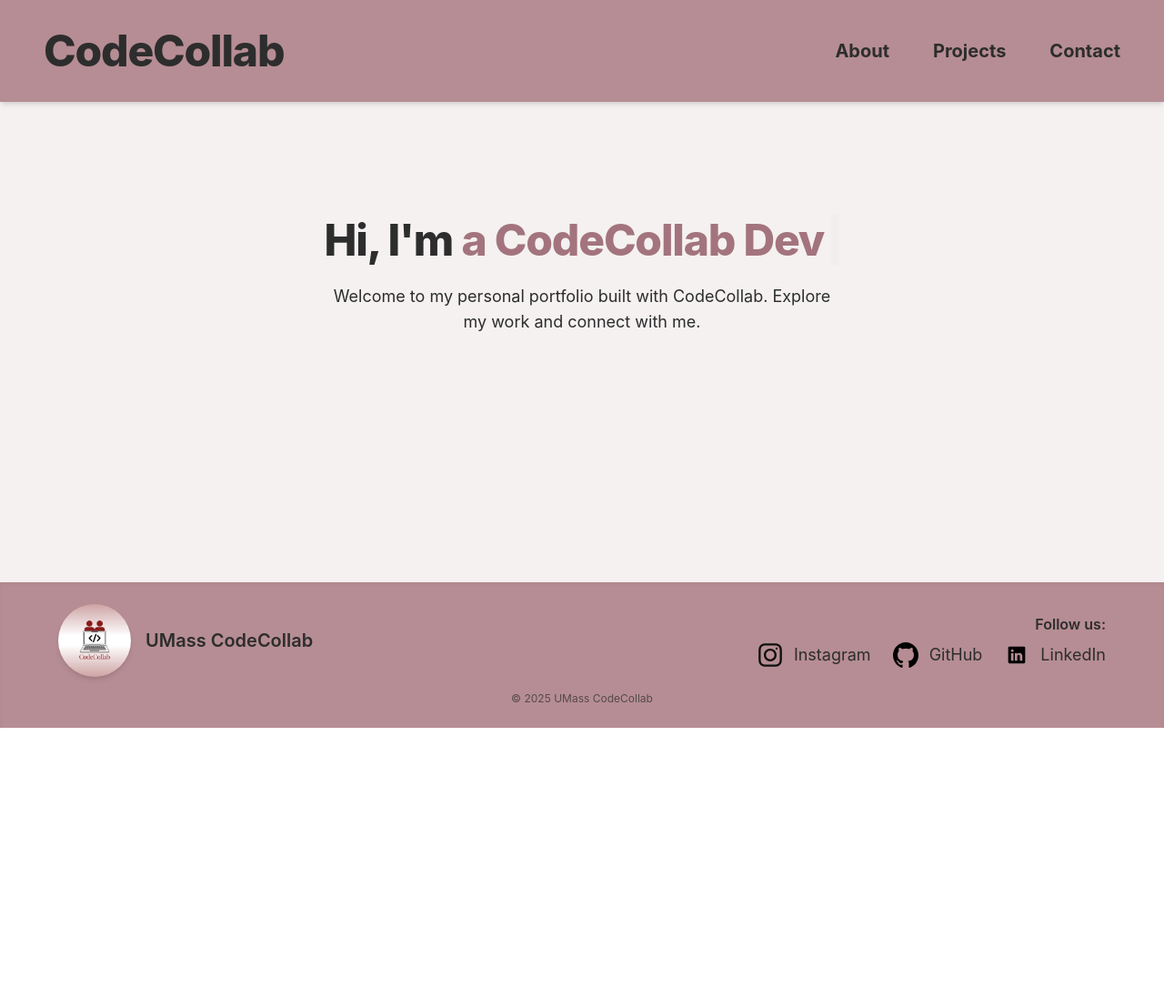
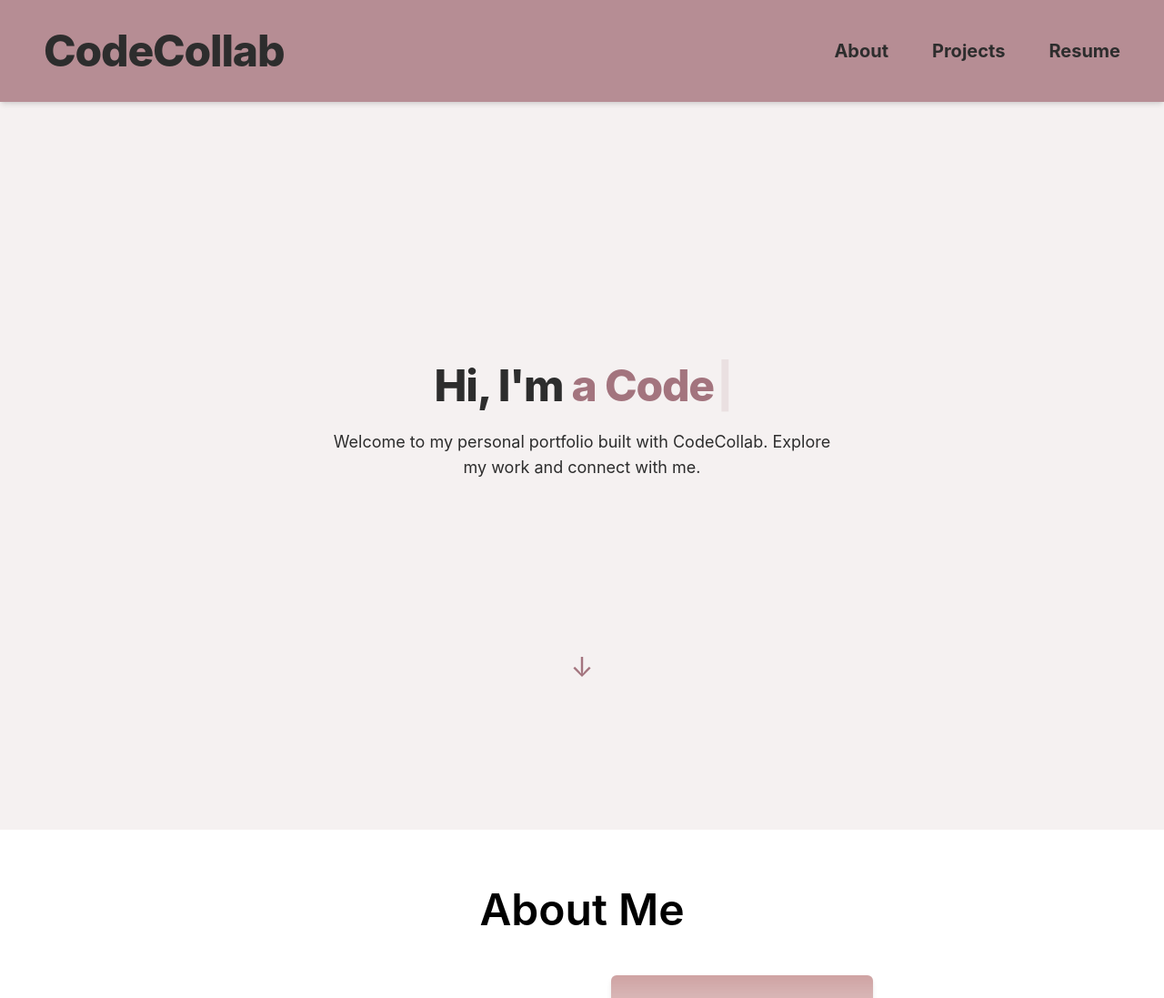
Before and after one commit to montanezm1/personal-website, a React (Vite) app in the folder template/: page / in a window 1280 px wide. Shown: the top 1097 px of the page at 91% size. Before the commit the page ends 800 px from the top, so only its background shows below. Built offline with nearby package versions, Linux system fonts and the light colour scheme.

Commit message:
scrollable format + header changes

```diff
--- a/template/package.json
+++ b/template/package.json
@@ -11,7 +11,7 @@
   },
   "dependencies": {
     "@tailwindcss/vite": "^4.1.11",
-    "@tanstack/react-router": "^1.124.0",
+    "@tanstack/react-router": "^1.127.3",
     "react": "^19.1.0",
     "react-dom": "^19.1.0",
     "react-icons": "^5.5.0",
--- a/template/src/routeTree.gen.ts
+++ b/template/src/routeTree.gen.ts
@@ -9,26 +9,8 @@
 // Additionally, you should also exclude this file from your linter and/or formatter to prevent it from being checked or modified.
 
 import { Route as rootRouteImport } from './routes/__root'
-import { Route as ProjectRouteImport } from './routes/project'
-import { Route as ContactRouteImport } from './routes/contact'
-import { Route as AboutRouteImport } from './routes/about'
 import { Route as IndexRouteImport } from './routes/index'
 
-const ProjectRoute = ProjectRouteImport.update({
-  id: '/project',
-  path: '/project',
-  getParentRoute: () => rootRouteImport,
-} as any)
-const ContactRoute = ContactRouteImport.update({
-  id: '/contact',
-  path: '/contact',
-  getParentRoute: () => rootRouteImport,
-} as any)
-const AboutRoute = AboutRouteImport.update({
-  id: '/about',
-  path: '/about',
-  getParentRoute: () => rootRouteImport,
-} as any)
 const IndexRoute = IndexRouteImport.update({
   id: '/',
   path: '/',
@@ -37,61 +19,28 @@
 
 export interface FileRoutesByFullPath {
   '/': typeof IndexRoute
-  '/about': typeof AboutRoute
-  '/contact': typeof ContactRoute
-  '/project': typeof ProjectRoute
 }
 export interface FileRoutesByTo {
   '/': typeof IndexRoute
-  '/about': typeof AboutRoute
-  '/contact': typeof ContactRoute
-  '/project': typeof ProjectRoute
 }
 export interface FileRoutesById {
   __root__: typeof rootRouteImport
   '/': typeof IndexRoute
-  '/about': typeof AboutRoute
-  '/contact': typeof ContactRoute
-  '/project': typeof ProjectRoute
 }
 export interface FileRouteTypes {
   fileRoutesByFullPath: FileRoutesByFullPath
-  fullPaths: '/' | '/about' | '/contact' | '/project'
+  fullPaths: '/'
   fileRoutesByTo: FileRoutesByTo
-  to: '/' | '/about' | '/contact' | '/project'
-  id: '__root__' | '/' | '/about' | '/contact' | '/project'
+  to: '/'
+  id: '__root__' | '/'
   fileRoutesById: FileRoutesById
 }
 export interface RootRouteChildren {
   IndexRoute: typeof IndexRoute
-  AboutRoute: typeof AboutRoute
-  ContactRoute: typeof ContactRoute
-  ProjectRoute: typeof ProjectRoute
 }
 
 declare module '@tanstack/react-router' {
   interface FileRoutesByPath {
-    '/project': {
-      id: '/project'
-      path: '/project'
-      fullPath: '/project'
-      preLoaderRoute: typeof ProjectRouteImport
-      parentRoute: typeof rootRouteImport
-    }
-    '/contact': {
-      id: '/contact'
-      path: '/contact'
-      fullPath: '/contact'
-      preLoaderRoute: typeof ContactRouteImport
-      parentRoute: typeof rootRouteImport
-    }
-    '/about': {
-      id: '/about'
-      path: '/about'
-      fullPath: '/about'
-      preLoaderRoute: typeof AboutRouteImport
-      parentRoute: typeof rootRouteImport
-    }
     '/': {
       id: '/'
       path: '/'
@@ -104,9 +53,6 @@
 
 const rootRouteChildren: RootRouteChildren = {
   IndexRoute: IndexRoute,
-  AboutRoute: AboutRoute,
-  ContactRoute: ContactRoute,
-  ProjectRoute: ProjectRoute,
 }
 export const routeTree = rootRouteImport
   ._addFileChildren(rootRouteChildren)
--- a/template/src/routes/__root.tsx
+++ b/template/src/routes/__root.tsx
@@ -10,13 +10,20 @@
     <div className="flex flex-col min-h-screen bg-[#f5f1f1] text-[#2d2d2d]">
       {/* Navbar */}
       <header className="flex justify-between items-center px-12 py-8 bg-[#b68d94] shadow-md sticky top-0 z-50">
-        <Link to="/" className="text-5xl font-extrabold hover:opacity-80 tracking-tight">
+        <a href="#home" className="text-5xl font-extrabold hover:opacity-80 tracking-tight">
           CodeCollab
-        </Link>
+        </a>
         <nav className="flex gap-x-12 text-xl font-bold">
-          <Link to="/about" className="hover:text-[#a3747e] transition">About</Link>
-          <Link to="/project" className="hover:text-[#a3747e] transition">Projects</Link>
-          <Link to="/contact" className="hover:text-[#a3747e] transition">Contact</Link>
+          <a href="#about" className="hover:text-[#a3747e] transition">About</a>
+          <a href="#projects" className="hover:text-[#a3747e] transition">Projects</a>
+          <a
+            href="https://www.overleaf.com/latex/templates/jakes-resume/syzfjbzwjncs.pdf"
+            target="_blank"
+            rel="noopener noreferrer"
+            className="hover:text-[#a3747e] transition"
+          >
+            Resume
+          </a>
         </nav>
       </header>
 
--- a/template/src/routes/about.tsx
+++ b/template/src/routes/about.tsx
@@ -1,13 +1,9 @@
-import { createFileRoute } from "@tanstack/react-router";
+// src/routes/about.tsx
 
-export const Route = createFileRoute("/about")({
-  component: RouteComponentAboutPage,
-});
-
-function RouteComponentAboutPage() {
+export default function AboutSection() {
   return (
-    <section className="bg-[#f5f1f1] text-[black] min-h-screen px-6 py-16">
-      <h2 className="text-5xl font-semibold italic text-center mb-12">About Me</h2>
+    <section id="about" className="bg-white text-[black] min-h-screen px-6 py-16">
+      <h2 className="text-5xl font-semibold text-center mb-12">About Me</h2>
       <div className="flex flex-col md:flex-row items-center gap-8 max-w-6xl mx-auto">
         {/* Bio box */}
         <div className="bg-[#f5f1f1] p-6 md:p-8 rounded-xl border border-[#000000] max-w-xl text-left font-mono text-sm shadow-md">
@@ -30,7 +26,7 @@
       </div>
 
       {/* Skills Section */}
-      <h3 className="text-5xl font-semibold italic text-center mb-12 mt-20">Skills</h3>
+      <h3 className="text-5xl font-semibold text-center mb-12 mt-20">Skills</h3>
       <div className="grid grid-cols-1 md:grid-cols-3 gap-8 max-w-6xl mx-auto px-6 text-[#000000] font-mono text-sm">
         {/* Languages */}
         <div>
@@ -74,7 +70,7 @@
         <div className="bg-[#f5f1f1] p-6 rounded-xl border border-[#000000] shadow-md">
           <div className="text-xl mb-2">I really enjoy...</div>
           <p className="font-mono text-sm">
-            Hiking is one of the best ways to...
+            Hiking! It's one of the best ways to...
           </p>
         </div>
 
--- a/template/src/routes/contact.tsx
+++ /dev/null
@@ -1,9 +0,0 @@
-import { createFileRoute } from '@tanstack/react-router'
-
-export const Route = createFileRoute('/contact')({
-  component: RouteComponent,
-})
-
-function RouteComponent() {
-  return <div>Hello "/contact"!</div>
-}
--- a/template/src/routes/index.tsx
+++ b/template/src/routes/index.tsx
@@ -1,5 +1,7 @@
 import { createFileRoute } from '@tanstack/react-router'
 import { Typewriter } from 'react-simple-typewriter'
+import AboutSection from '../routes/about'
+import ProjectsSection from '../routes/project'
 
 export const Route = createFileRoute('/')({
   component: RouteComponentMainPage,
@@ -7,7 +9,13 @@
 
 function RouteComponentMainPage() {
   return (
-    <section className="flex flex-col justify-center items-center text-center py-32 px-6">
+    <div>
+      {/* Landing Page Section */}
+      <section
+        id="home"
+        className="h-screen flex flex-col justify-center items-center text-center px-6 pt-0"
+      >
+        <div className="-translate-y-12">
           <h1 className="text-5xl font-extrabold mb-6 tracking-tight">
             Hi, I'm{" "}
             <span className="text-[#a3747e]">
@@ -25,6 +33,22 @@
           <p className="text-lg text-[#2d2d2d] max-w-xl">
             Welcome to my personal portfolio built with CodeCollab. Explore my work and connect with me.
           </p>
+        </div>
+
+        {/* Arrow positioned absolutely at the bottom */}
+        <a
+          href="#about"
+          className="absolute bottom-10 animate-bounce text-3xl text-[#a3747e]"
+        >
+          ↓
+        </a>
       </section>
+
+      {/* About Section */}
+      <AboutSection />
+
+      {/* Projects Section */}
+      <ProjectsSection />
+    </div>
   );
 }
--- a/template/src/routes/project.tsx
+++ b/template/src/routes/project.tsx
@@ -1,20 +1,16 @@
-import { createFileRoute } from '@tanstack/react-router'
+// src/routes/project.tsx
 
-export const Route = createFileRoute('/project')({
-  component: ProjectsPage,
-})
-
-function ProjectsPage() {
+export default function ProjectsSection() {
   const projects = [
-    {id: 1, title: 'Project1', description: 'description1', image:'/codeLogo.png', link: 'https://www.instagram.com/umasscodecollab/'},
-    {id: 2, title: 'Project2', description: 'description2', image:'/codeLogo.png', link: 'https://www.instagram.com/umasscodecollab/'},
-    {id: 3, title: 'Project3', description: 'description3', image:'/codeLogo.png', link: 'https://www.instagram.com/umasscodecollab/'},
-    {id: 4, title: 'Project4', description: 'description4', image:'/codeLogo.png', link: 'https://www.instagram.com/umasscodecollab/'},
+    { id: 1, title: 'Project1', description: 'description1', image: '/codeLogo.png', link: 'https://www.instagram.com/umasscodecollab/' },
+    { id: 2, title: 'Project2', description: 'description2', image: '/codeLogo.png', link: 'https://www.instagram.com/umasscodecollab/' },
+    { id: 3, title: 'Project3', description: 'description3', image: '/codeLogo.png', link: 'https://www.instagram.com/umasscodecollab/' },
+    { id: 4, title: 'Project4', description: 'description4', image: '/codeLogo.png', link: 'https://www.instagram.com/umasscodecollab/' },
   ];
 
 
   return (
-    <div className="bg-white min-h-screen py-12 px-4 sm:px-6 lg:px-8">
+    <div id="projects" className="bg-[#f5f1f1] min-h-screen py-12 px-4 sm:px-6 lg:px-8">
       <h2 className="text-3xl sm:text-4xl font-bold text-center mx-auto mb-12 text-gray-900">Personal Projects</h2>
       <div className="grid grid-cols-1 md:grid-cols-2 gap-8 max-w-4xl mx-auto">
         {projects.map((project) => (
--- a/template/src/styles/index.css
+++ b/template/src/styles/index.css
@@ -4,6 +4,11 @@
 
 Update: Removed by Arshiya
  */
+html {
+    scroll-behavior: smooth;
+    /* Important for correct mapping */
+    scroll-padding-top: 5rem;
+}
 
 body {
     font-family: 'Inter', sans-serif;
```
Also changed, not shown: 1 other file (tests, documents, lock files or other folders). Lines whose indentation alone changed are shown as unchanged.
